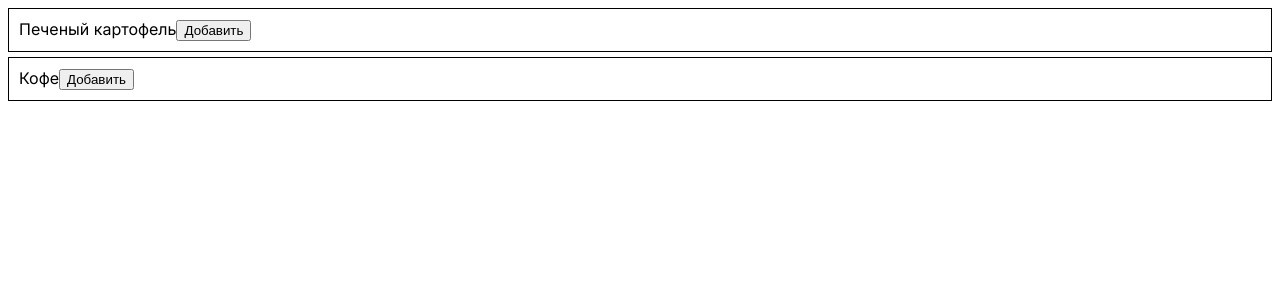
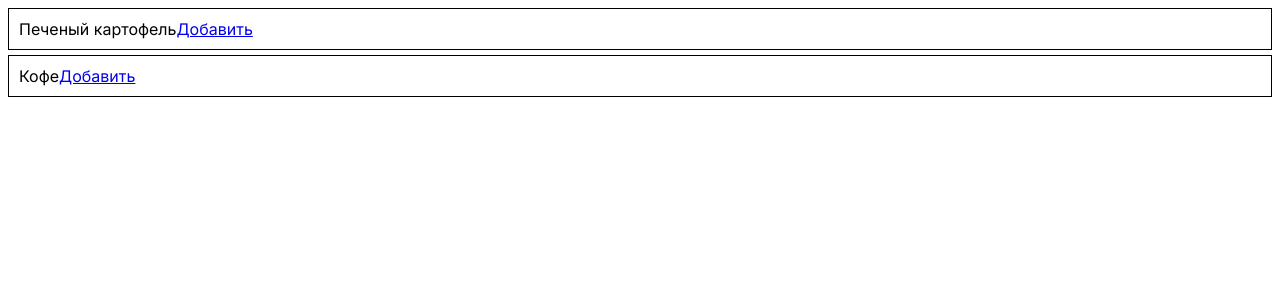
Before and after one commit to demons/fatburger, a Next.js app: page /groups/1/dishTemplates in a window 1280 px wide. Shown: the top 300 px of the page. Built offline with nearby package versions, Linux system fonts and the light colour scheme.

Commit message:
Создаст страницу добавления блюда

```diff
--- a/app/groups/[groupId]/dishTemplates/page.js
+++ b/app/groups/[groupId]/dishTemplates/page.js
@@ -1,14 +1,18 @@
 "use client";
 
 import { useGroups } from "@/store";
+import Link from "next/link";
 
 export default function Page({ params }) {
   const { dishTemplates } = useGroups();
+  const { groupId } = params;
 
   const renderedDishTemplates = dishTemplates.map((dishTemplate) => (
     <div key={dishTemplate.id} className="dish-template">
       {dishTemplate.title}
-      <button>Добавить</button>
+      <Link href={`/groups/${groupId}/dishTemplates/${dishTemplate.id}`}>
+        Добавить
+      </Link>
     </div>
   ));
 
```
Also changed, not shown: app/groups/[groupId]/dishTemplates/[dishTemplateId]/page.js (added, +9 -0 lines).
